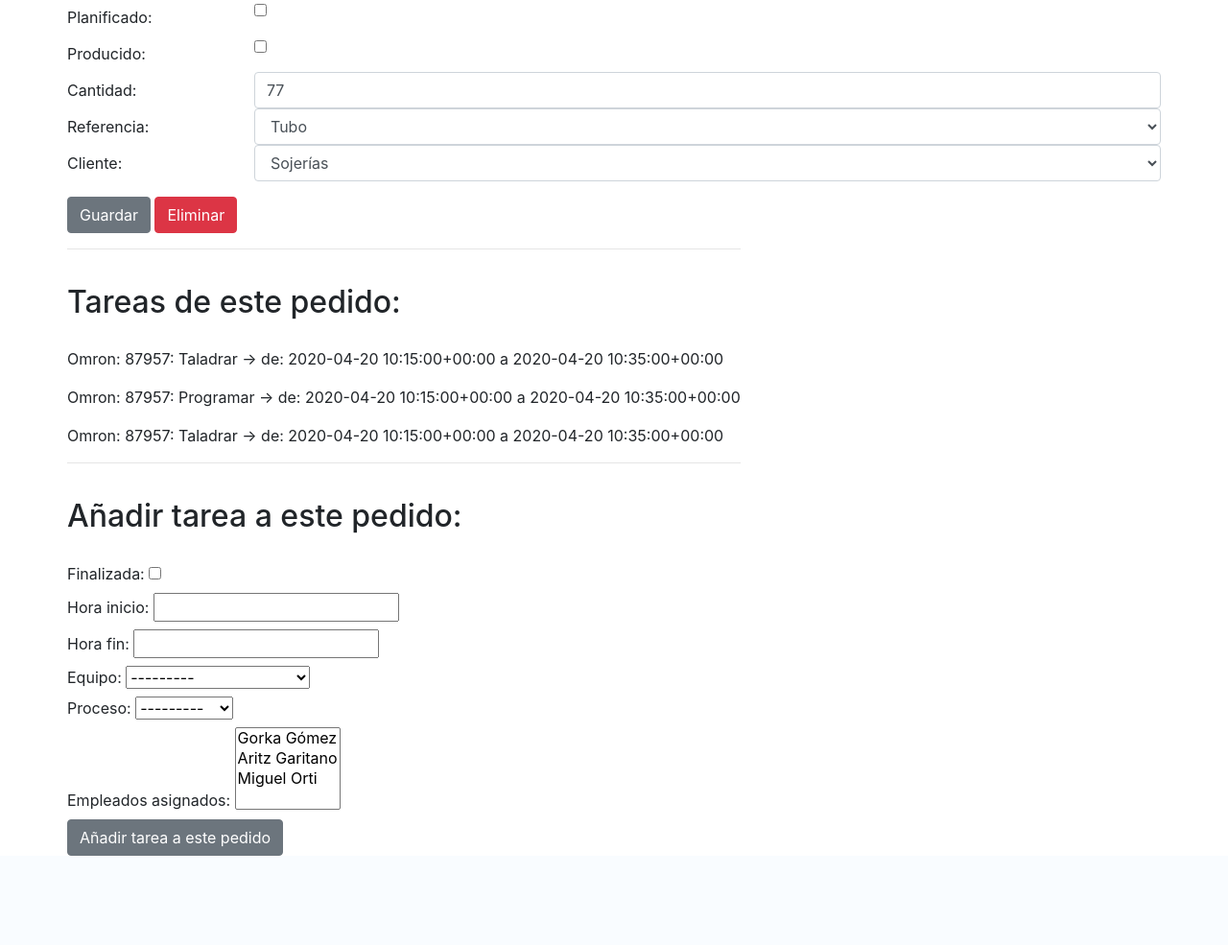
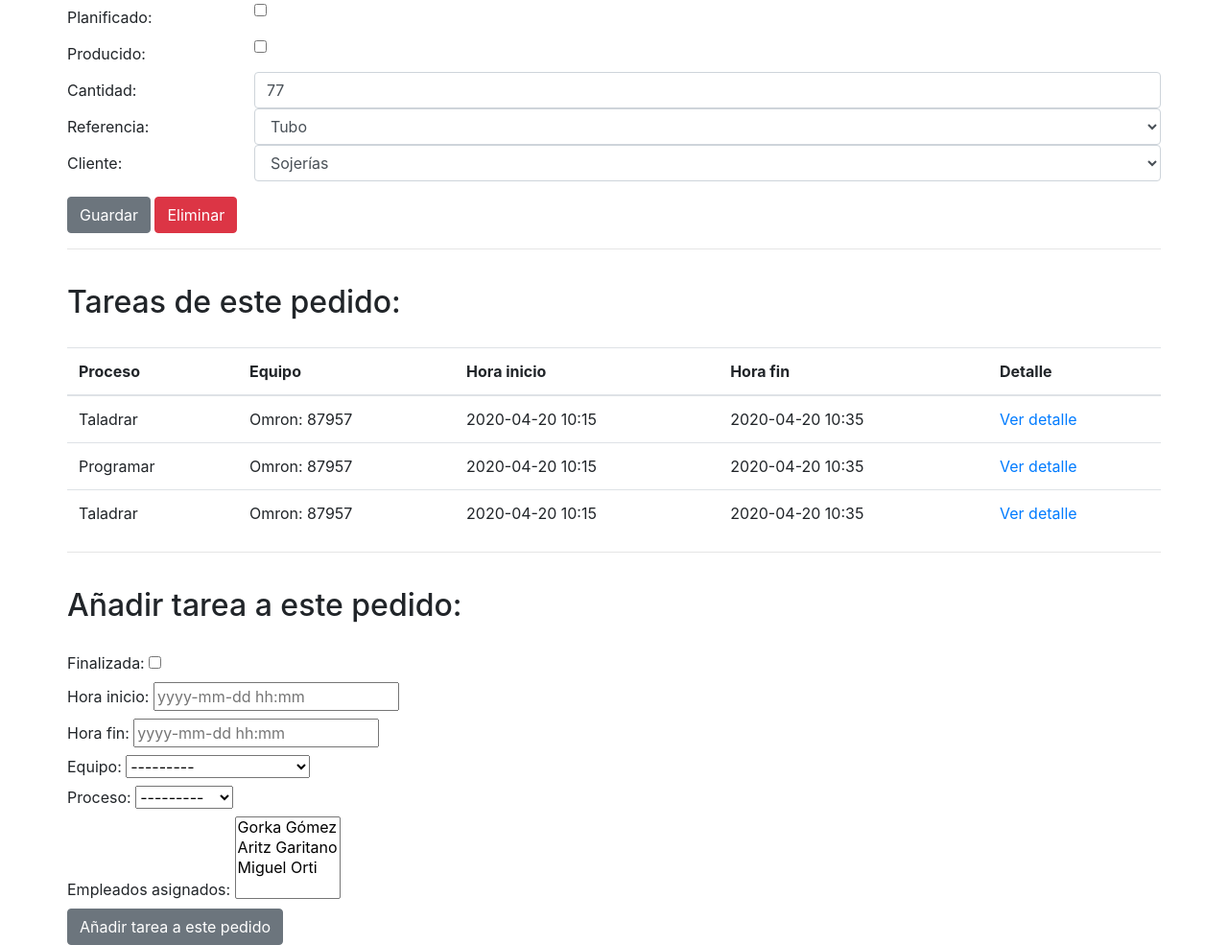
Before and after one commit to RubenDominguezTilve/DEUSTRONICS, a Django app: page /pedido/2/ in a window 1280 px wide. Shown: the part 173-1158 px from the top of the page at 96% size. Before the commit the page ends 1065 px from the top, so only its background shows below. Run offline with Django 3.2, Linux system fonts and the light colour scheme; a user stored in the database is signed in; data comes from the database, SQL or seed files in the repository; both versions use the stored data as it was after the commit; some libraries are stand-ins or nearby versions.

Commit message:
he perdido toda mi cordura en este commit

```diff
--- a/app/forms.py
+++ b/app/forms.py
@@ -24,8 +24,8 @@ class TareaForm(forms.ModelForm):
         model=Tarea
         fields = '__all__'
         widgets = {
-            'hora_inicio': forms.TextInput(attrs={'pattern': "[0-9]{4}-[0-9]{2}-[0-9]{2} [0-9]{2}:[0-9]{2}"}),
-            'hora_fin': forms.TextInput(attrs={'pattern': "[0-9]{4}-[0-9]{2}-[0-9]{2} [0-9]{2}:[0-9]{2}"}),
+            'hora_inicio': forms.TextInput(attrs={'pattern': "[0-9]{4}-[0-9]{2}-[0-9]{2} [0-9]{2}:[0-9]{2}", "placeholder":"yyyy-mm-dd hh:mm"}),
+            'hora_fin': forms.TextInput(attrs={'pattern': "[0-9]{4}-[0-9]{2}-[0-9]{2} [0-9]{2}:[0-9]{2}", "placeholder":"yyyy-mm-dd hh:mm"}),
         }
 
 # Formulario crear Catalogos
--- a/app/static/js/pedido_detalle.js
+++ b/app/static/js/pedido_detalle.js
@@ -1,6 +1,5 @@
-
-document.getElementById("elBoton").addEventListener("click", function(event){
-    event.preventDefault()
+document.getElementById("elBoton").addEventListener("click", function (event) {
+  event.preventDefault();
 
   //Definimos el formulario para luego acceder a sus datos
   let form = document.getElementById("formNuevaTarea");
@@ -8,10 +7,15 @@ document.getElementById("elBoton").addEventListener("click", function(event){
   let tarea = new FormData(form);
   //Llamada AJAX
   tarea.append("csrfmiddlewaretoken", csrftoken);
-
-
+  let equiposel = document.querySelector("[name=equipo]");
+  let procesosel = document.querySelector("[name=proceso]");
+  var datos = {
+    equipo: equiposel.options[equiposel.selectedIndex].text,
+    proceso: procesosel.options[procesosel.selectedIndex].text,
+  };
+  console.log(datos);
   //Hasta aqui parece coherente
-    fetch("../../añadirTarea/", {
+  fetch("../../api/anadirTarea/", {
     method: "POST",
     body: tarea,
   })
@@ -22,9 +26,46 @@ document.getElementById("elBoton").addEventListener("click", function(event){
         throw "Error en la llamada Ajax";
       }
     })
+    .then(function (text) {
+      console.log(text);
+
+      datos.id = text;
+      datos.hora_inicio = tarea.get("hora_inicio");
+      datos.hora_fin = tarea.get("hora_fin");
+      anadir_row(datos);
+      alertify.success("Añadido correctamente");
+    })
     .catch(function (err) {
+      console.log(err);
       alertify.error("error inesperado");
     });
+});
 
+// function template_tarea(tarea) {
+//   return `
+//   <tr>
+//     <td>${tarea.get("proceso")}</td>
+//     <td>${tarea.get("equipo")}</td>
+//     <td>${tarea.get("pedido")}</td>
+//     <td>${tarea.get("hora_inicio")}</td>
+//     <td>${tarea.get("hora_fin")}</td>
+//     <td><a href="/tarea/${tarea.get("id")}">Ver detalle</a></td>
+// </tr>`;
+// }
 
-  });
+function anadir_row(tarea) {
+  var table = document.getElementById("tareas-body");
+
+  var row = table.insertRow(-1); //si le pones un -1 lo pone al final
+  var cell0 = row.insertCell(0);
+  var cell1 = row.insertCell(1);
+  var cell2 = row.insertCell(2);
+  var cell3 = row.insertCell(3);
+  var cell4 = row.insertCell(4);
+
+  cell0.innerHTML = tarea.proceso;
+  cell1.innerHTML = tarea.equipo;
+  cell2.innerHTML = tarea.hora_inicio;
+  cell3.innerHTML = tarea.hora_fin;
+  cell4.innerHTML = `<a href="/tarea/${tarea.id}">Ver detalle</a>`;
+}
--- a/app/templates/pedido_detalle.html
+++ b/app/templates/pedido_detalle.html
@@ -59,21 +59,43 @@
 
 
 
-<div>
+<div class="w-100">
   <hr>
   <h2>
     Tareas de este pedido:
   </h2>
 
   {% if tareas %}
+
+
+  <table class="table table-hover mx-auto">
+    <thead>
+      <tr>
+        <th scope="col">Proceso</th>
+        <th scope="col">Equipo</th>
+
+        <th scope="col">Hora inicio</th>
+        <th scope="col">Hora fin</th>
+        <th scope="col">Detalle</th>
+      </tr>
+    </thead>
+    <tbody id="tareas-body">
   {%for tarea in tareas %}
-  <p>
-    {{tarea}}
-  </p>
+    <tr>
+      <td>{{tarea.proceso}}</td>
+      <td>{{tarea.equipo}}</td>
+
+      <td>{{tarea.hora_inicio|date:'Y-m-d H:i'}}</td>
+      <td>{{tarea.hora_fin|date:'Y-m-d H:i'}}</td>
+      <td><a href="{% url 'tarea_detalle' tarea.id%}">Ver detalle</a></td>
+    </tr>
+
   {%endfor%}
-  {% else %}
-  No hay tareas.
-  {% endif %}
+  </tbody>
+</table>
+{% else %}
+    No hay tareas.
+{% endif %}
 
 
 
@@ -89,7 +111,8 @@
     <label for="">Equipo: {{form.equipo}}</label> <br>
     <label for="">Proceso: {{form.proceso}}</label> <br>
     <label for="">Empleados asignados: {{form.empleados_asignados}}</label> <br>
-    <input type="hidden" name="idPedido" value="{{pedido.id}}">
+
+    <input type="hidden" name="pedido" value="{{pedido.id}}">
     <button class="btn btn-secondary" name="btnAñadir" id="elBoton">Añadir tarea a este pedido</button>
   </form>
 </div>
--- a/app/urls.py
+++ b/app/urls.py
@@ -71,7 +71,7 @@ urlpatterns = [
 
     #Tareas
     path('marcarTarea/', api.marcar_tarea, name='marcar_tarea'),
-    path('añadirTarea/', api.añadir_tarea, name='añadir_tarea'),
+    path('api/anadirTarea/', api.anadir_tarea, name='anadir_tarea'),
 
     #Catalogos
     path('api/catalogo/', api.catalogo_lista_ajax, name="catalogo_lista_ajax")
```
Also changed, not shown: app/api.py (+5 -5 lines), db.sqlite3. Lines whose indentation alone changed are shown as unchanged.
